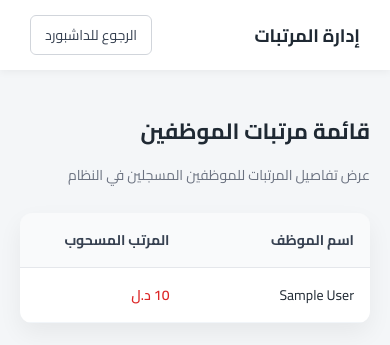
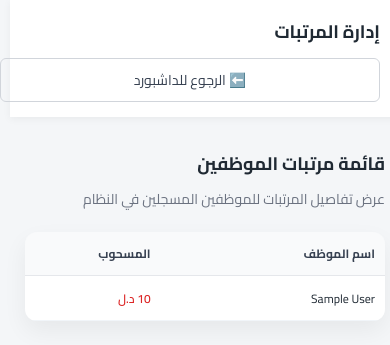
Before and after one commit to MedoEmtir/salary-management-system, a Flask app: template templates/salaries.html in a window 390 px wide. Shown: the top 345 px of the page. Run offline with Flask 3, Linux system fonts and the light colour scheme; the template is opened without the code that fills it: values that come from a table or form of the project are taken from there, others are empty; tables that the repository leaves empty hold one stand-in row (values such as "Sample post"); parts of the project's set-up code (start-up, migrations or seed data) failed here and were passed over.

Commit message:
Enhance salaries.html layout and styles
Updated styles and layout for better responsiveness and user experience.

```diff
--- a/templates/salaries.html
+++ b/templates/salaries.html
@@ -1,5 +1,5 @@
 <!DOCTYPE html>
-<html lang="ar">
+<html lang="ar" dir="rtl">
 <head>
     <meta charset="UTF-8">
     <title>إدارة المرتبات | Salary Management System</title>
@@ -13,17 +13,18 @@
             margin: 0;
             font-family: 'Cairo', sans-serif;
             background: #f4f6f8;
-            direction: rtl;
         }
 
         /* Navbar */
         .navbar {
             background: #ffffff;
-            padding: 15px 30px;
+            padding: 15px 20px;
             display: flex;
             justify-content: space-between;
             align-items: center;
+            gap: 10px;
             box-shadow: 0 2px 8px rgba(0,0,0,0.05);
+            flex-wrap: wrap;
         }
 
         .navbar .title {
@@ -34,35 +35,45 @@
 
         .navbar a {
             text-decoration: none;
-            padding: 6px 14px;
+            padding: 8px 14px;
             border-radius: 6px;
             border: 1px solid #d1d5db;
             color: #374151;
             font-size: 14px;
-        }
-
-        .navbar a:hover {
-            background: #f3f4f6;
+            white-space: nowrap;
         }
 
         /* Main */
         .container {
             max-width: 1200px;
-            margin: 40px auto;
-            padding: 0 20px;
+            margin: 30px auto;
+            padding: 0 15px;
         }
 
         .page-title {
-            font-size: 22px;
+            font-size: 20px;
             font-weight: 700;
             color: #1f2933;
-            margin-bottom: 10px;
+            margin-bottom: 6px;
         }
 
         .page-subtitle {
             font-size: 14px;
             color: #6b7280;
-            margin-bottom: 25px;
+            margin-bottom: 20px;
+        }
+
+        /* Buttons */
+        .btn {
+            display: inline-block;
+            background: #2563eb;
+            color: #fff;
+            padding: 10px 16px;
+            border-radius: 8px;
+            font-size: 14px;
+            font-weight: 600;
+            text-decoration: none;
+            margin-bottom: 15px;
         }
 
         /* Table */
@@ -76,7 +87,7 @@
         table {
             width: 100%;
             border-collapse: collapse;
-            min-width: 900px;
+            min-width: 800px;
         }
 
         thead {
@@ -84,9 +95,10 @@
         }
 
         th, td {
-            padding: 14px 16px;
+            padding: 14px;
             text-align: right;
             font-size: 14px;
+            white-space: nowrap;
         }
 
         th {
@@ -128,13 +140,37 @@
             font-weight: 600;
         }
 
-        .edit-btn:hover {
-            background: #1d4ed8;
-        }
-
         .no-action {
             color: #9ca3af;
             font-size: 13px;
+        }
+
+        /* 📱 Mobile tweaks */
+        @media (max-width: 768px) {
+
+            .navbar {
+                flex-direction: column;
+                align-items: flex-start;
+            }
+
+            .navbar a {
+                width: 100%;
+                text-align: center;
+            }
+
+            .page-title {
+                font-size: 18px;
+            }
+
+            .btn {
+                width: 100%;
+                text-align: center;
+            }
+
+            th, td {
+                font-size: 12px;
+                padding: 10px;
+            }
         }
     </style>
 </head>
@@ -143,7 +179,7 @@
     <!-- Navbar -->
     <div class="navbar">
         <div class="title">إدارة المرتبات</div>
-        <a href="/dashboard">الرجوع للداشبورد</a>
+        <a href="/dashboard">⬅️ الرجوع للداشبورد</a>
     </div>
 
     <!-- Main Content -->
@@ -152,20 +188,22 @@
         <div class="page-subtitle">
             عرض تفاصيل المرتبات للموظفين المسجلين في النظام
         </div>
+
         {% if is_admin %}
-            <a href="{{ url_for('add_employee') }}" class="btn btn-primary">
+            <a href="{{ url_for('add_employee') }}" class="btn">
                 ➕ إضافة موظف
             </a>
         {% endif %}
+
         <div class="table-wrapper">
             <table>
                 <thead>
                     <tr>
                         <th>اسم الموظف</th>
-                        <th>المرتب المسحوب</th>
-                        <th>المرتب الباقي</th>
-                        <th>إجمالي المرتب</th>
-                        <th>إجراءات</th>
+                        <th>المسحوب</th>
+                        <th>الباقي</th>
+                        <th>الإجمالي</th>
+                        <th>إجراء</th>
                     </tr>
                 </thead>
                 <tbody>
@@ -190,5 +228,4 @@
     </div>
 
 </body>
-
 </html>
```
